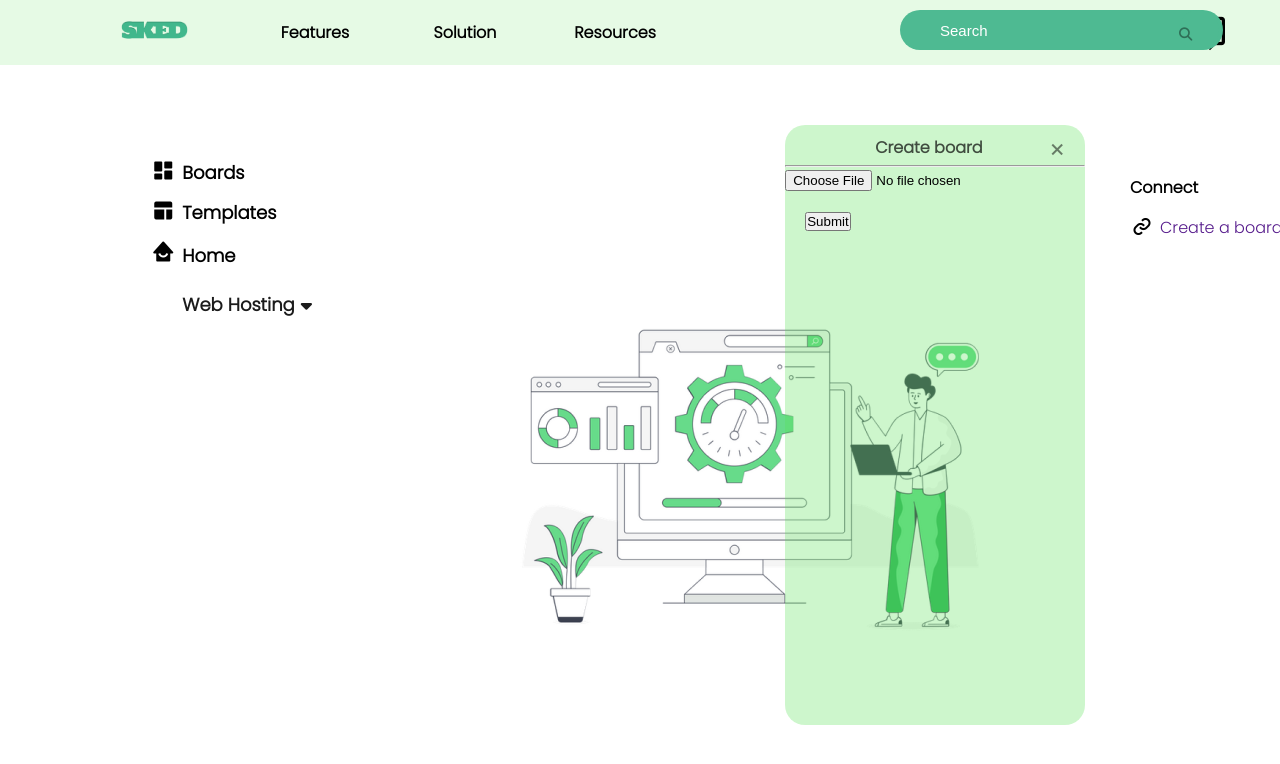
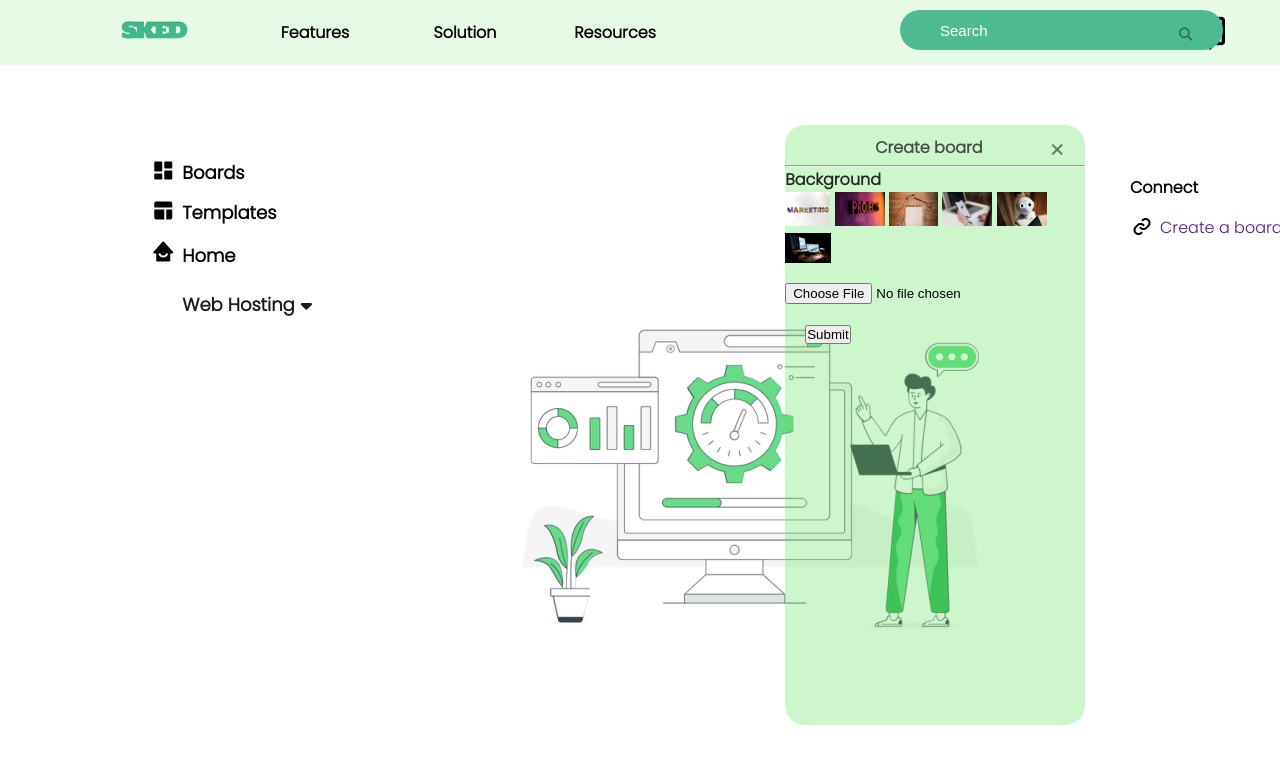
Before and after one commit to Kaushik-08/Sked, a Rails app: page /boards/new in a window 1280 px wide. Shown: the top 764 px of the page. Run offline with Rails 7, Linux system fonts and the light colour scheme; the visitor is signed in with stand-in values (Sample User, id 1); style sheets or scripts are compiled from the project's sources; some libraries are stand-ins or nearby versions.

Commit message:
added new file

```diff
--- a/app/assets/stylesheets/homes.css
+++ b/app/assets/stylesheets/homes.css
@@ -316,9 +316,11 @@
   width: 150px;
 }
 
-#lne{
+#indln{
   margin-top: 100px;
 }
+
+
 
 #prvc{
   position: absolute;
@@ -340,6 +342,7 @@
 #inim{
   position: absolute;
   height: 40px;
+
 }
 
 i{
@@ -357,6 +360,7 @@ i:hover{
 
 .socbx{
   float: right;
+  background-color: #fff;
   /* pointer-events: none; */
 
 }
--- a/app/assets/stylesheets/lndpg.css
+++ b/app/assets/stylesheets/lndpg.css
@@ -245,3 +245,41 @@ nav ul ul li a{
 #lne{
    margin-top: 5px;
 }
+
+#marim{
+    /* position: absolute; */
+    width: 45px;
+}
+
+#proim{
+    /* position: absolute; */
+    width: 50px;
+}
+
+#dsgim{
+    /* position: absolute; */
+    width: 49px;
+}
+
+#tstim{
+    /* position: absolute; */
+    width: 50px;
+}
+
+#atoim{
+    /* position: absolute; */
+    width: 50px;
+}
+
+#dvpim{
+    /* position: absolute; */
+    width: 46px;
+}
+
+#bgim{
+    color: rgba(0, 0, 0, 0.842);
+}
+
+#hlo{
+    margin-top: 10px;
+}
--- a/app/views/boards/new.html.erb
+++ b/app/views/boards/new.html.erb
@@ -83,7 +83,17 @@
         </p></b>
        <a href=""> <i class='bx bx-x' id="clsic"></i> </a>
         <hr id="lne">
-            <form action="/boards" method="post" enctype="multipart/form-data">
+        <b><p id="bgim">
+          Background
+        </p></b>
+        <%= image_tag('markt-img.avif',alt: "", id: "marim") %>
+        <%= image_tag('pro-img.avif',alt: "", id: "proim") %>
+        <%= image_tag('desg-img.avif',alt: "", id: "dsgim") %>
+        <%= image_tag('test-img.avif',alt: "", id: "tstim") %>
+        <%= image_tag('autma-img.avif',alt: "", id: "atoim") %>
+        <%= image_tag('devp-img.avif',alt: "", id: "dvpim") %>
+
+            <form action="/boards" method="post" enctype="multipart/form-data" id="hlo">
             <input name="authenticity_token" type="hidden" value=" <%= form_authenticity_token %>">
             <input type="file" name="board[cover_picture]">
             <button type="submit">Submit</button>
--- a/app/views/homes/index.html.erb
+++ b/app/views/homes/index.html.erb
@@ -82,7 +82,7 @@
   <p id="fabt">ABOUT SKED</p>
   <p id="abwrd">What is behind the boards.</p>
   <p id="ctwr">Need anything? Get in touch and we can help</p>
-  <hr id="lne">
+  <hr id="indln">
   <p id="prvc">Privacy Policy</p>
   <p id="cprt">Copyright © 2022 FWSA</p>
   <ul class="socbx">
```
Also changed, not shown: app/assets/images/autma-img.avif (added), app/assets/images/desg-img.avif (added), app/assets/images/devp-img.avif (added), app/assets/images/markt-img.avif (added), app/assets/images/pro-img.avif (added), app/assets/images/test-img.avif (added).
